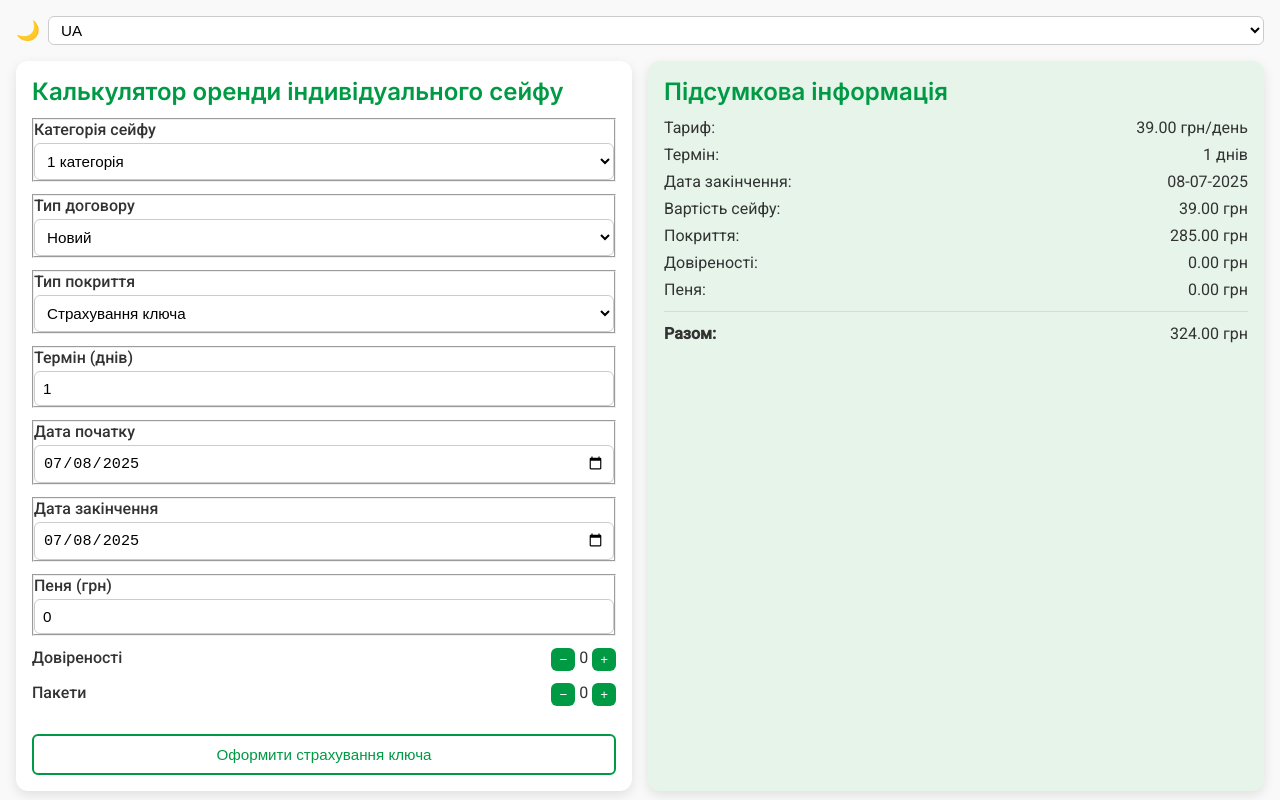
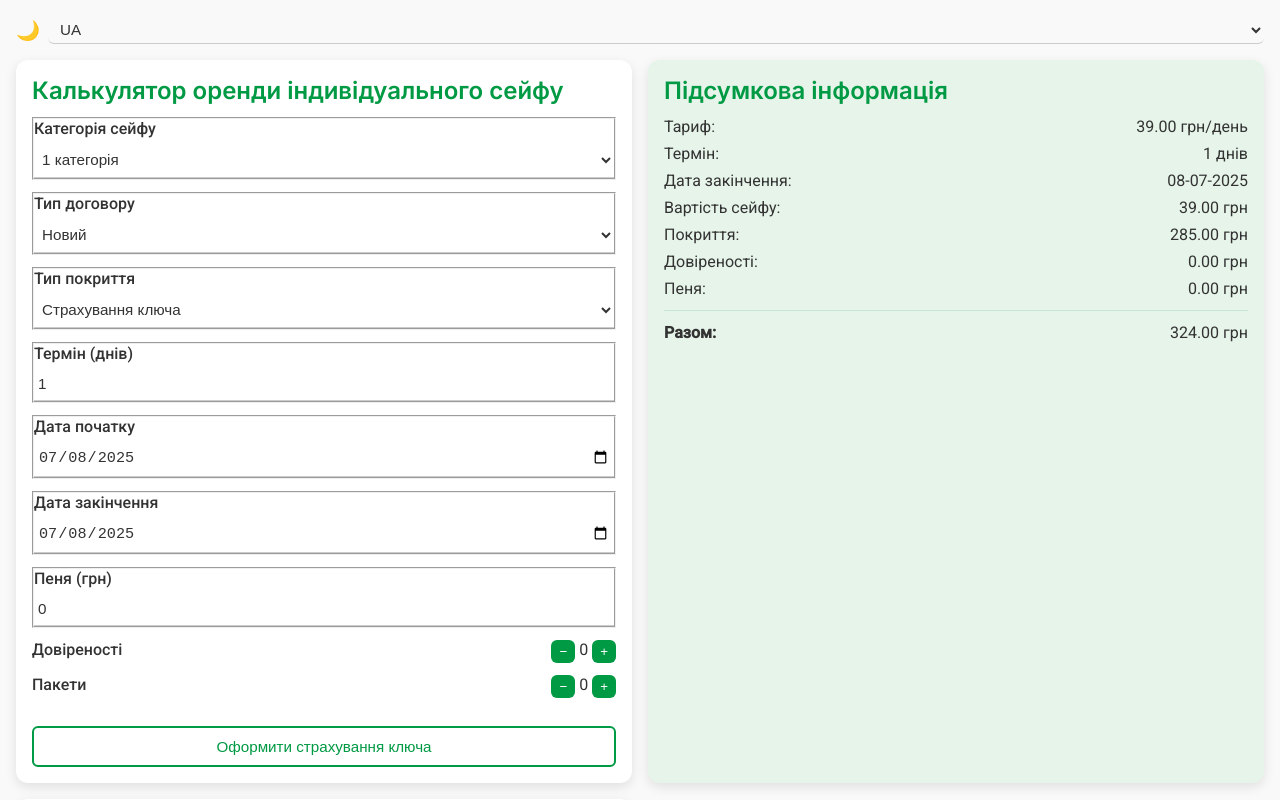
Before and after one commit to Quick-coder123/safe_calculator, a plain HTML site: page index.html in a window 1280 px wide. Shown: the top 800 px of the page. Drawn offline with Linux system fonts and the light colour scheme.

Commit message:
Update style.css

```diff
--- a/style.css
+++ b/style.css
@@ -47,8 +47,11 @@ body {
 .select-small {
   padding: 4px 8px;
   border-radius: 6px;
-  border: 1px solid #ccc;
-  background: #fff;
+  border: none;
+  border-bottom: 1px solid #ccc;
+  background: transparent;
+  font-size: 0.95rem;
+  color: inherit;
 }
 
 .layout {
@@ -110,20 +113,21 @@ input,
 select,
 textarea {
   width: 100%;
-  padding: 8px;
+  padding: 8px 4px;
   font-size: 0.95rem;
-  border: 1px solid #ccc;
-  border-radius: 6px;
+  border: none;
+  border-bottom: 1px solid #ccc;
+  border-radius: 0;
+  background: transparent;
+  color: inherit;
   transition: border-color .3s, box-shadow .3s;
-  background: #fff;
-  color: #000;
 }
 
 input:focus,
 select:focus,
 textarea:focus {
-  border-color: var(--accent);
-  box-shadow: 0 0 0 3px rgba(0, 153, 68, 0.2);
+  border-bottom: 2px solid var(--accent);
+  box-shadow: none;
   outline: none;
 }
 
```
